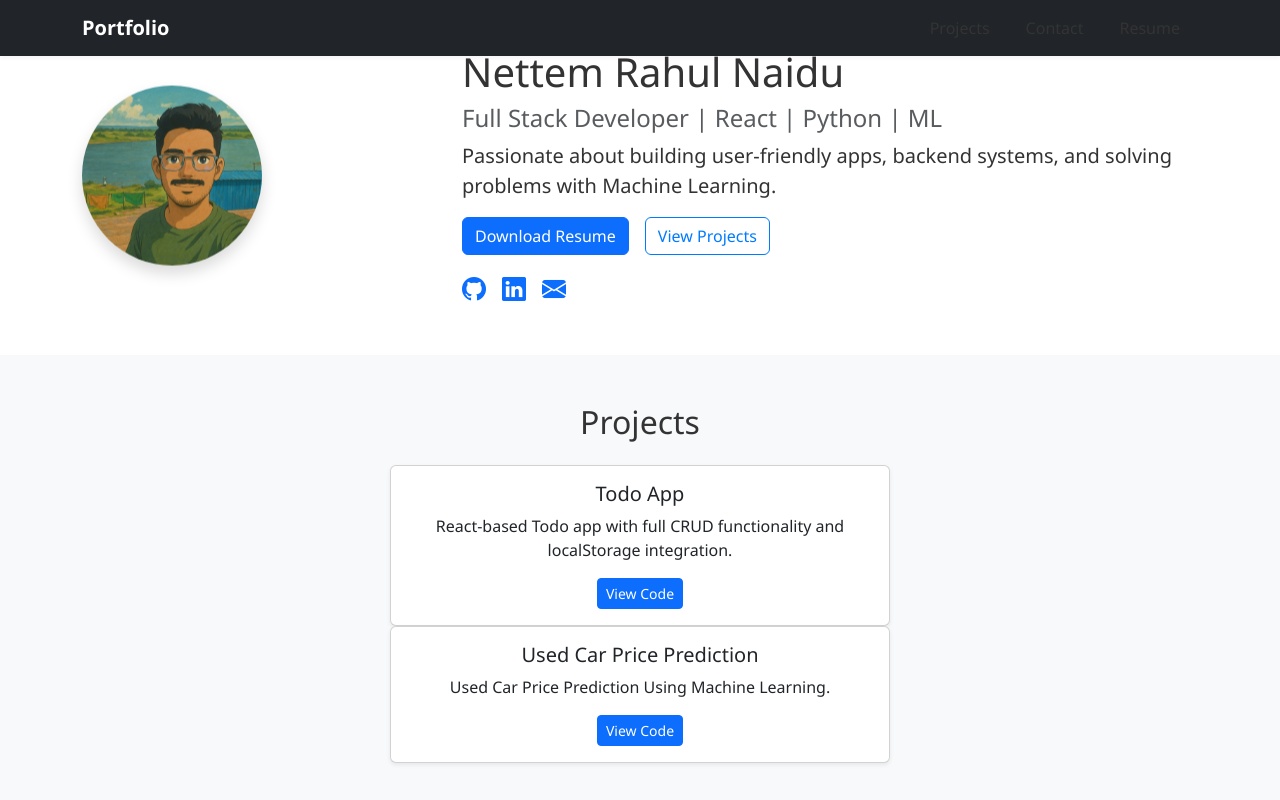
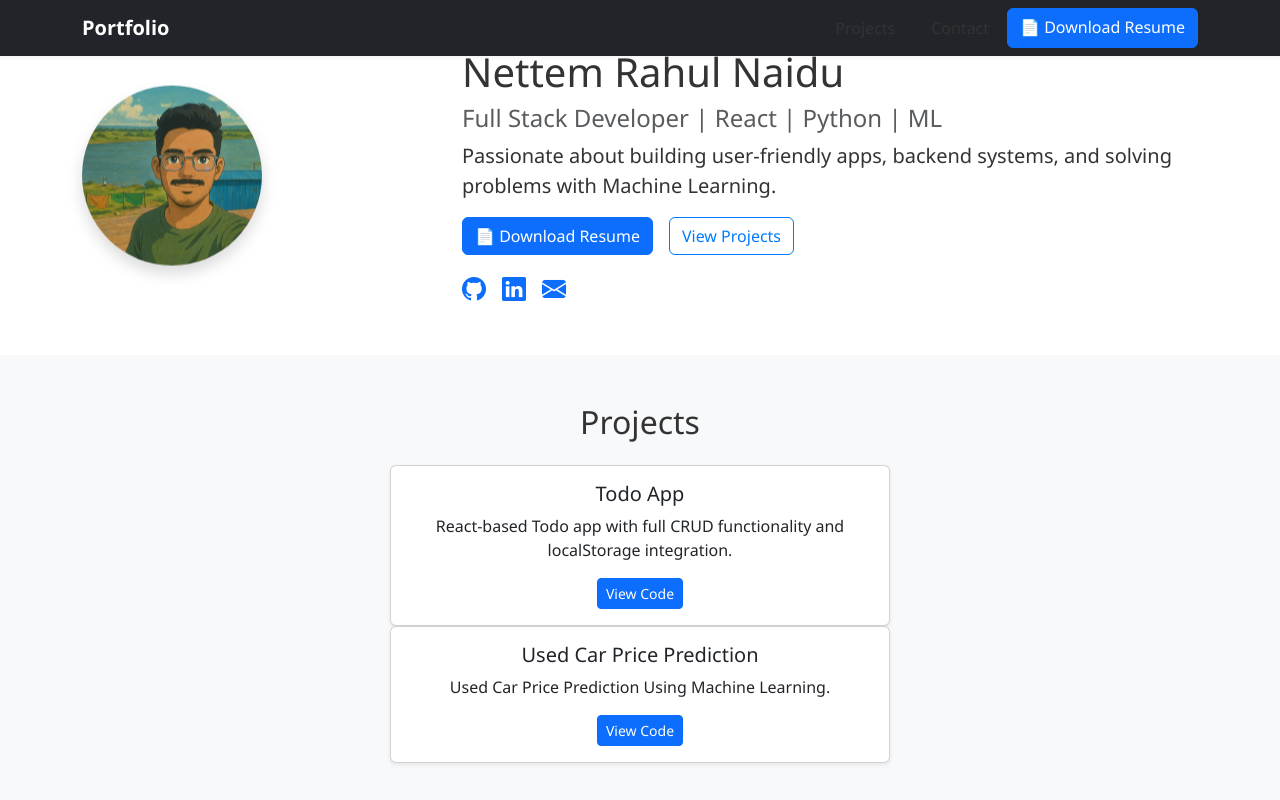
Before and after one commit to nettemrahul/my-portfolio, a React (Create React App) app: page / in a window 1280 px wide. Shown: the top 800 px of the page. Built offline with nearby package versions, Linux system fonts and the light colour scheme.

Commit message:
changed code

```diff
--- a/src/components/Hero.js
+++ b/src/components/Hero.js
@@ -23,7 +23,9 @@ const Hero = () => {
               and solving problems with Machine Learning.
             </p>
             <div className="d-flex flex-column flex-sm-row gap-3 justify-content-center justify-content-lg-start mb-3">
-            <a className="btn btn-primary" href="/resume.pdf" download>Download Resume</a>
+            <a href="/resume.pdf" download className="btn btn-primary">
+  📄 Download Resume
+</a>
             <a className="btn btn-outline-primary" href="#projects">View Projects</a>
             </div>
             <div className="social-icons d-flex gap-3 justify-content-center justify-content-lg-start">
--- a/src/components/Navbar.js
+++ b/src/components/Navbar.js
@@ -19,7 +19,9 @@ const Navbar = () => {
           <ul className="navbar-nav ms-auto">
             <li className="nav-item"><a className="nav-link" href="#projects">Projects</a></li>
             <li className="nav-item"><a className="nav-link" href="#contact">Contact</a></li>
-            <li className="nav-item"><a className="nav-link" href="/resume.pdf" download>Resume</a></li>
+            <a href="/resume.pdf" download className="btn btn-primary">
+  📄 Download Resume
+</a>
           </ul>
         </div>
       </div>
```
Also changed, not shown: src/components/Header.js (+4 -3 lines).
